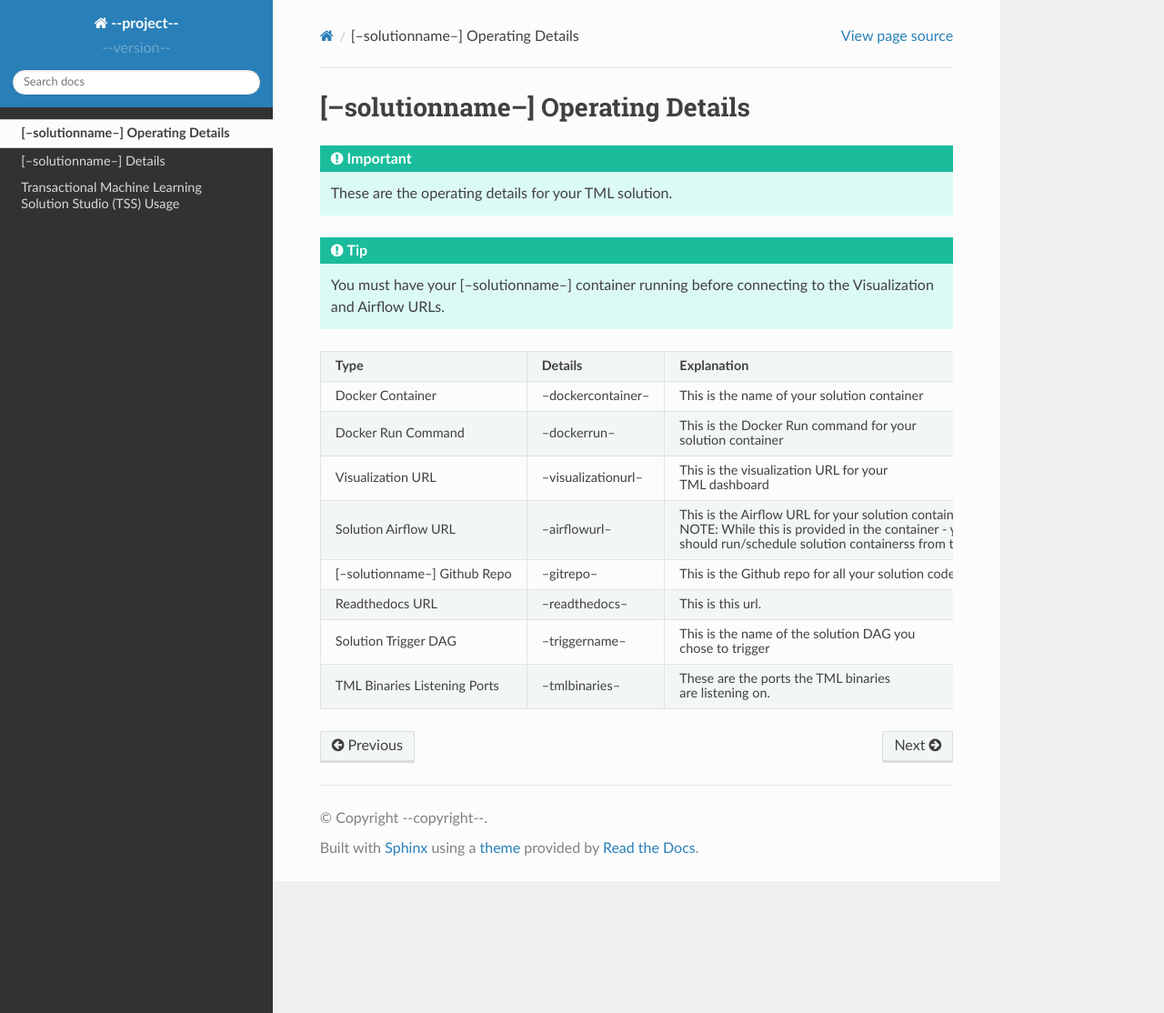
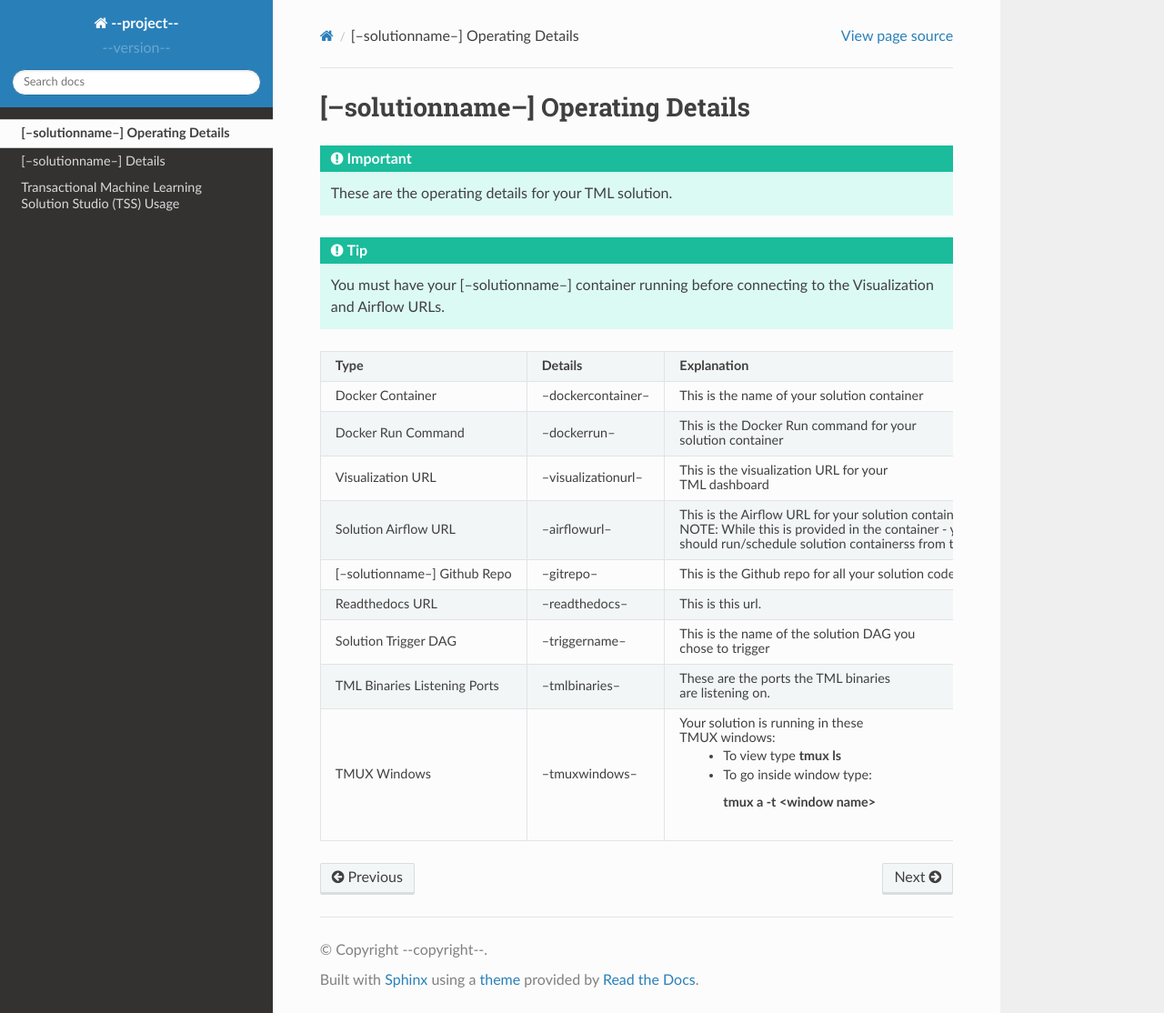
Before and after one commit to vanesalcb06/tssproject2-2b5c, a Sphinx documentation site: the page built from docs/source/operating.rst, in a window 1280 px wide and 1114 px high. Shown: the whole window at 91% size. Built offline with Sphinx 7.4.7 and the Read the Docs theme 2.0.0, drawn with Linux system fonts in a browser that asks for light colours.

Commit message:
Update operating.rst

```diff
--- a/docs/source/operating.rst
+++ b/docs/source/operating.rst
@@ -48,3 +48,14 @@
      - These are the ports the TML binaries
 
        are listening on.
+   * - TMUX Windows
+     - --tmuxwindows--
+     - Your solution is running in these
+
+       TMUX windows:
+
+        - To view type **tmux ls**
+
+        - To go inside window type:
+
+          **tmux a -t <window name>**
```
